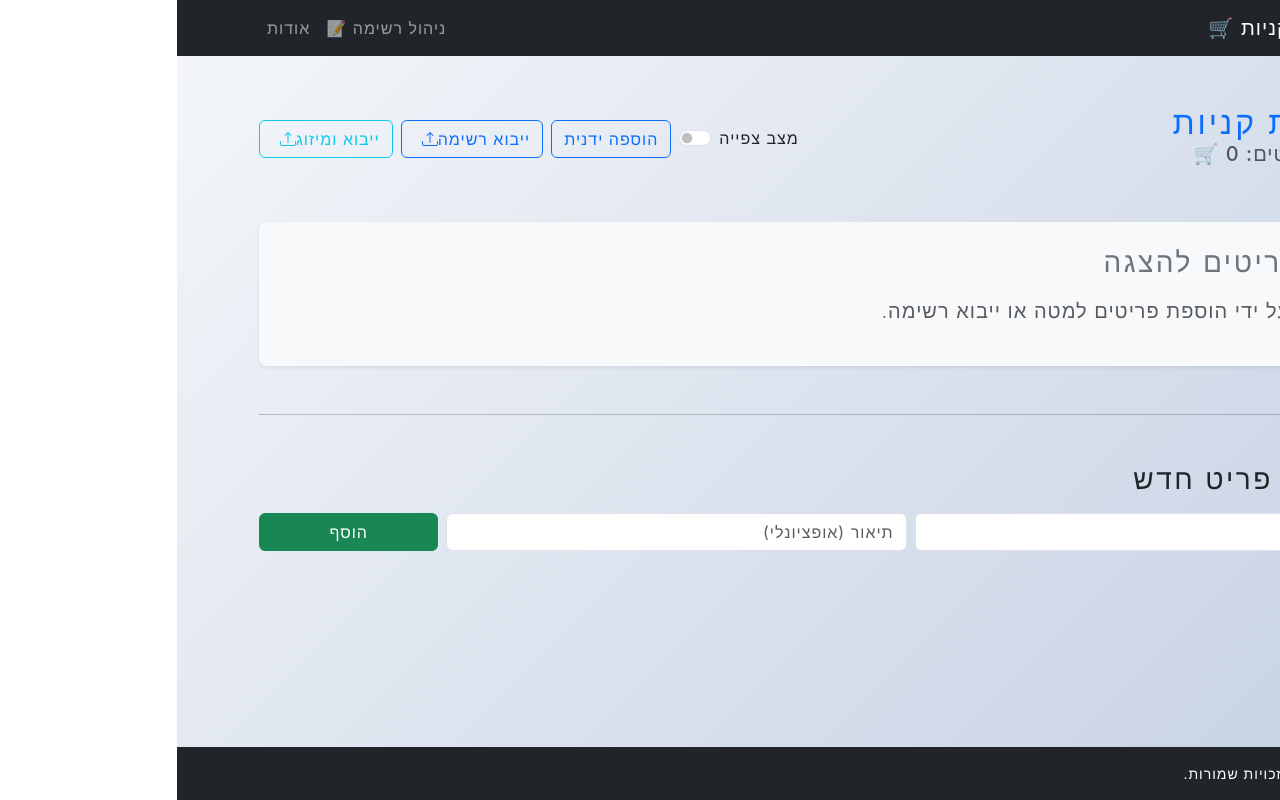
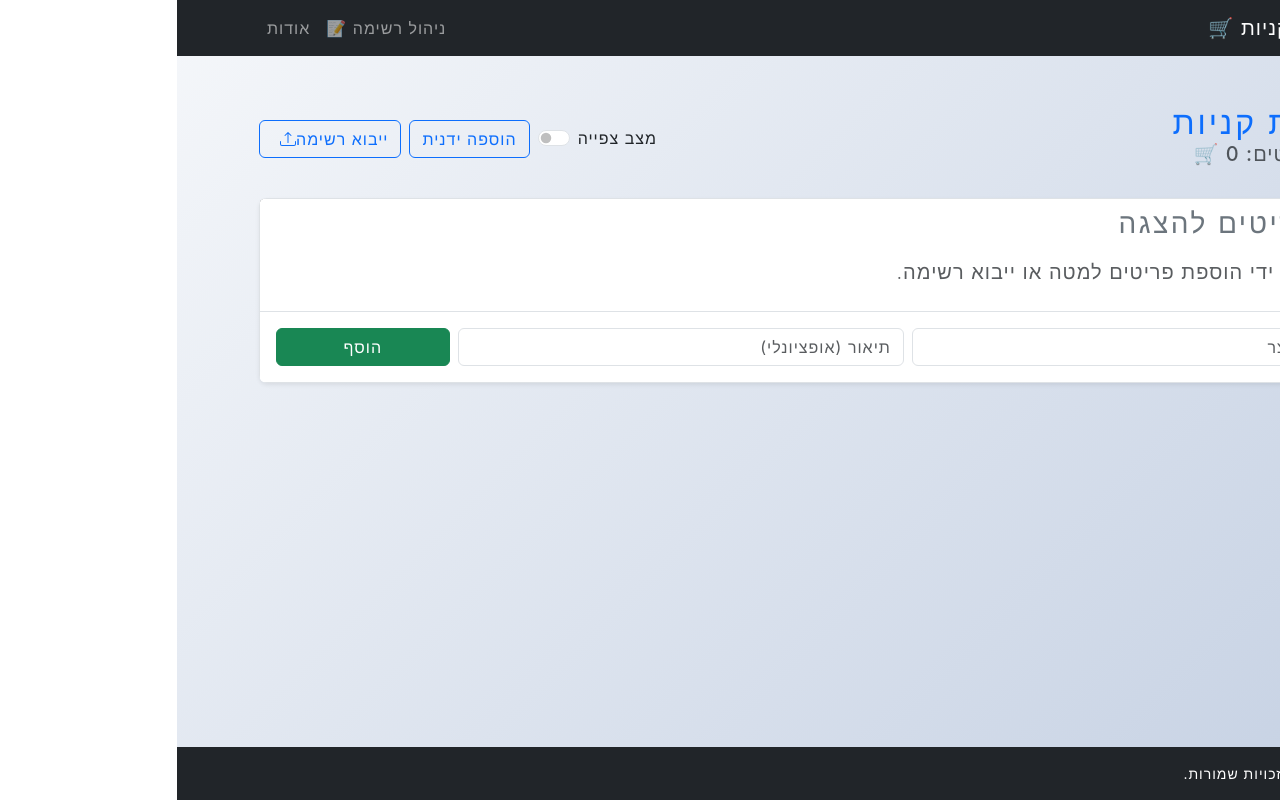
Before and after one commit to romanbr87/ShoppingList, a Next.js app: page /shoppinglistapp in a window 1280 px wide. Built offline with nearby package versions, Linux system fonts and the light colour scheme.

Commit message:
Changes
- Adding item message in table element
- Adding item elements in separate element used in table
- Added shopping list's file name
- Removed unnecessary comments

```diff
--- a/src/components/ShoppingListTable.jsx
+++ b/src/components/ShoppingListTable.jsx
@@ -8,7 +8,6 @@ import EditTableBody from './EditTableBody';
 const ShoppingListTable = ({ items, setList, onDelete, newItem, setNewItem, handleAdd, isEditing }) => {
     const dragItem = useRef(null);
     const dragOverItem = useRef(null);
-    const colSpanCount = 4; // Number of columns in the table (Count, Name, Description, Actions)
 
     const handleDragStart = (e, index) => {
         dragItem.current = index;
@@ -56,18 +55,23 @@ const ShoppingListTable = ({ items, setList, onDelete, newItem, setNewItem, hand
         <div className="shadow-sm rounded-3 overflow-hidden table-responsive">
             <Table striped bordered hover className="mb-0">
                 <thead className="bg-dark text-white">
+                    {items.length > 0 ?
                         <tr>
                             <th className="text-center">#</th>
                             <th>שם המוצר</th>
                             <th>תיאור/כמות</th>
                             <th className="text-center">{isEditing ? 'מחק' : 'פעולות'}</th>
                         </tr>
-                    {items.length === 0 &&
-                        // Renders the message inside the tbody, spanning all columns
-                        <tr>
-                            <td colSpan={colSpanCount} className="text-center py-4 bg-light text-muted">
-                                <h4>אין פריטים להצגה 😥</h4>
-                                <p className="mb-0">התחל על ידי הוספת פריטים למטה או ייבוא רשימה.</p>
+                        :
+                        <tr className='text-center mt-5 p-4 bg-light rounded-3 shadow-sm'>
+
+                            <td colSpan={5}>
+                                {/* <h4>אין פריטים להצגה 😥</h4>
+                                <p className="mb-0">התחל על ידי הוספת פריטים למטה או ייבוא רשימה.</p> */}
+
+                                <h3 className="mb-3 text-secondary">אין פריטים להצגה</h3>
+                                <p className="lead text-muted">התחל על ידי הוספת פריטים למטה או ייבוא רשימה.</p>
+
                             </td>
                         </tr>
                     }
@@ -79,19 +83,11 @@ const ShoppingListTable = ({ items, setList, onDelete, newItem, setNewItem, hand
                     <ViewTableBody {...commonProps} />
                 )}
 
-                {/* Only show the AddItemForm footer if there are items OR if the list is empty
-                   AND we are not showing the full empty message block above.
-                   Since the check is now inside the table, we'll unconditionally render the footer
-                   if the list is NOT empty. If the list is empty, the logic below still works: */}
-                {items.length > 0 && (
                 <tfoot>
                     <AddItemForm newItem={newItem} setNewItem={setNewItem} handleAdd={handleAdd} isInTable={true} />
                 </tfoot>
-                )}
 
             </Table>
-            {/* If the list is empty, the AddItemForm needs to be rendered outside the table if
-                we want to keep it visible below the message. Let's handle this in shoppinglistapp.js */}
         </div>
     );
 };
--- a/src/pages/shoppinglistapp.js
+++ b/src/pages/shoppinglistapp.js
@@ -1,9 +1,10 @@
 import { useState, useRef } from 'react';
 import { Container, Form, Button, Row, Col } from 'react-bootstrap';
-import ViewTable from '../components/ViewTable';
-import EditTable from '../components/EditTable';
+// Updated Import: Use the single combined table component
+import ShoppingListTable from '../components/ShoppingListTable';
+import AddItemForm from '../components/AddItemForm';
 import ManualAddModal from '../components/ManualAddModal';
-import { BsUpload, BsDownload, BsTrash } from 'react-icons/bs'; // Import BsTrash for the clear button
+import { BsUpload, BsDownload, BsTrash } from 'react-icons/bs';
 import { mergeLists, convertObjectToList } from '../utils/listUtils';
 
 const ShoppingListPage = () => {
@@ -11,11 +12,10 @@ const ShoppingListPage = () => {
     const [newItem, setNewItem] = useState({ name: '', description: '' });
     const [showModal, setShowModal] = useState(false);
     const [isEditing, setIsEditing] = useState(false);
-    const [lastFileName, setLastFileName] = useState(null); // New state for file name
+    const [lastFileName, setLastFileName] = useState(null);
     const importFileRef = useRef(null);
     const mergeFileRef = useRef(null);
 
-    // Helper function for duplicate check (moved here for handleAdd, but mergeLists handles file logic)
     const isDuplicate = (list, item) => {
         if (!item.name.trim()) return true;
 
@@ -30,7 +30,7 @@ const ShoppingListPage = () => {
     const handleFileChange = (event, type) => {
         const file = event.target.files[0];
         if (file) {
-            const fileName = file.name; // Get file name
+            const fileName = file.name;
             const reader = new FileReader();
             reader.onload = (e) => {
                 try {
@@ -43,22 +43,16 @@ const ShoppingListPage = () => {
                         return;
                     }
 
-                    // 1. Clean the imported data of its own internal duplicates before processing.
-                    // This ensures the file itself doesn't introduce duplicates.
                     const uniqueImportedData = mergeLists([], parsedData);
 
                     if (type === 'import') {
-                        // 2. Import: Set the list to the *unique* imported data.
                         setShoppingList(uniqueImportedData);
-                        setLastFileName(fileName); // Set file name on successful import
+                        setLastFileName(fileName);
                     } else if (type === 'merge') {
-                        // 2. Merge: Merge the *unique* imported data with the existing list.
-                        // mergeLists handles preventing duplicates between existingList and uniqueImportedData.
                         setShoppingList(prevList => mergeLists(prevList, uniqueImportedData));
-                        setLastFileName(prevName => (prevName ? `${prevName} + ${fileName}` : fileName)); // Update file name for merge
+                        setLastFileName(prevName => (prevName ? `${prevName} + ${fileName}` : fileName));
                     }
                 } catch (error) {
-                    // console.error(error); // Optional: for debugging
                     alert("קובץ JSON לא תקין. אנא נסה שוב.");
                 }
             };
@@ -84,13 +78,13 @@ const ShoppingListPage = () => {
                 id: Date.now()
             }]);
             setNewItem({ name: '', description: '' });
-            setLastFileName(null); // Clear file name when manually adding, as the list is modified
+            setLastFileName(null);
         }
     };
 
     const handleDelete = (id) => {
         setShoppingList(prevList => prevList.filter(item => item.id !== id));
-        setLastFileName(null); // Clear file name when manually deleting
+        setLastFileName(null);
     };
 
     const handleDownload = () => {
@@ -102,10 +96,10 @@ const ShoppingListPage = () => {
         document.body.appendChild(downloadAnchorNode);
         downloadAnchorNode.click();
         downloadAnchorNode.remove();
-        setLastFileName(fileName); // Set file name when downloaded
+        setLastFileName(fileName);
     };
 
-    const handleClearList = () => { // New function to clear the list
+    const handleClearList = () => {
         if (window.confirm("האם אתה בטוח שברצונך למחוק את כל הפריטים מהרשימה?")) {
             setShoppingList([]);
             setLastFileName(null);
@@ -113,9 +107,22 @@ const ShoppingListPage = () => {
     };
 
     const handleAddManually = (newItems) => {
-        // mergeLists handles all duplicate checks
         setShoppingList(prevList => mergeLists(prevList, newItems));
-        setLastFileName(null); // Clear file name when manually adding
+        setLastFileName(null);
+    };
+
+    const addItemFormProps = {
+        newItem,
+        setNewItem,
+        handleAdd
+    };
+
+    const tableProps = {
+        items: shoppingList,
+        setList: setShoppingList,
+        onDelete: handleDelete,
+        isEditing,
+        ...addItemFormProps
     };
 
     return (
@@ -124,7 +131,7 @@ const ShoppingListPage = () => {
                 <div>
                     <h2 className="mb-0 text-primary">{isEditing ? 'מצב עריכה' : 'רשימת קניות'}</h2>
                     <h5 className="mb-2 text-muted">סה"כ פריטים: {shoppingList.length} 🛒</h5>
-                    {lastFileName && ( // Display file name if available
+                    {lastFileName && (
                         <p className="text-secondary small mb-0">
                             קובץ אחרון: <strong>{lastFileName}</strong>
                         </p>
@@ -155,45 +162,28 @@ const ShoppingListPage = () => {
                     <Button variant="outline-primary" onClick={handleImportClick} className="d-flex align-items-center">
                         ייבוא רשימה <BsUpload className="ms-2" />
                     </Button>
-                    <Button variant="outline-info" onClick={handleMergeClick} className="d-flex align-items-center">
-                        ייבוא ומיזוג <BsUpload className="ms-2" />
-                    </Button>
+                    {shoppingList.length > 0 && (
+                        <Button variant="outline-info" onClick={handleMergeClick} className="d-flex align-items-center">
+                            ייבוא ומיזוג <BsUpload className="ms-2" />
+                        </Button>
+                    )}
                 </div>
                 <Form.Control type="file" ref={importFileRef} onChange={(e) => handleFileChange(e, 'import')} accept=".json" style={{ display: 'none' }} />
                 <Form.Control type="file" ref={mergeFileRef} onChange={(e) => handleFileChange(e, 'merge')} accept=".json" style={{ display: 'none' }} />
             </div>
 
-            {shoppingList.length > 0 ? (
-                isEditing ? (
-                    <EditTable items={shoppingList} setList={setShoppingList} onDelete={handleDelete} />
-                ) : (
-                    <ViewTable items={shoppingList} setList={setShoppingList} onDelete={handleDelete} />
-                )
+            <ShoppingListTable {...tableProps} />
+            {/* {shoppingList.length > 0 ? (
+                // Use the new combined component
             ) : (
                 <div className="text-center mt-5 p-4 bg-light rounded-3 shadow-sm">
                     <h3 className="mb-3 text-secondary">אין פריטים להצגה</h3>
                     <p className="lead text-muted">התחל על ידי הוספת פריטים למטה או ייבוא רשימה.</p>
+                    <AddItemForm {...addItemFormProps} isInTable={false} />
                 </div>
-            )}
+            )} */}
 
-            <hr className="my-5" />
 
-            <h3 className="mb-3">הוספת פריט חדש</h3>
-            <Form onSubmit={handleAdd}>
-                <Row className="g-2">
-                    <Col xs={12} md={5}>
-                        <Form.Control type="text" placeholder="שם המוצר" value={newItem.name} onChange={(e) => setNewItem({ ...newItem, name: e.target.value })} required />
-                    </Col>
-                    <Col xs={12} md={5}>
-                        <Form.Control type="text" placeholder="תיאור (אופציונלי)" value={newItem.description} onChange={(e) => setNewItem({ ...newItem, description: e.target.value })} />
-                    </Col>
-                    <Col xs={12} md={2}>
-                        <Button variant="success" type="submit" className="w-100">
-                            הוסף
-                        </Button>
-                    </Col>
-                </Row>
-            </Form>
             <ManualAddModal show={showModal} handleClose={() => setShowModal(false)} handleAddItems={handleAddManually} />
         </Container>
     );
```
Lines whose indentation alone changed are shown as unchanged.
